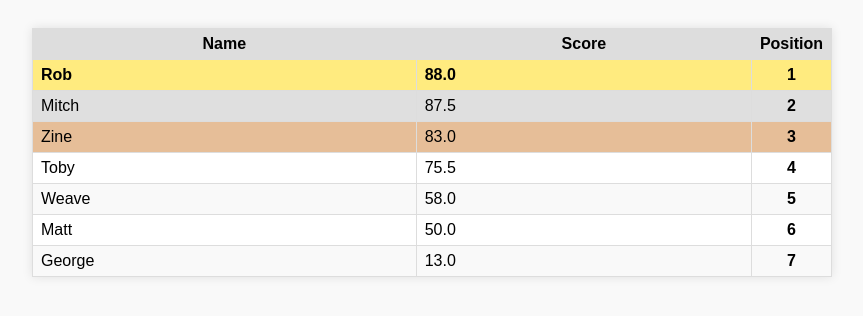
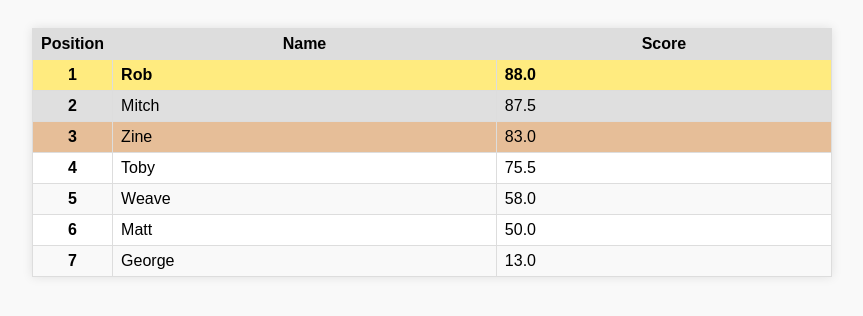
Before and after one commit to OutspokenTitan8/OutspokenTitan8.github.io, a plain HTML site: page htmlleaderboard.html in a window 1280 px wide. Shown: the whole page, without its empty margins (208-1071 px from the left). Drawn offline with Linux system fonts and the light colour scheme.

Commit message:
moved pos column to left

```diff
--- a/htmlleaderboard.html
+++ b/htmlleaderboard.html
@@ -56,14 +56,14 @@
 </head>
 <body>
 <table>
-<tr><th>Name</th><th>Score</th><th>Position</th></tr>
-<tr class="gold"><td>Rob</td><td>88.0</td><td class='pos'>1</td></tr>
-<tr class="silver"><td>Mitch</td><td>87.5</td><td class='pos'>2</td></tr>
-<tr class="bronze"><td>Zine</td><td>83.0</td><td class='pos'>3</td></tr>
-<tr ><td>Toby</td><td>75.5</td><td class='pos'>4</td></tr>
-<tr ><td>Weave</td><td>58.0</td><td class='pos'>5</td></tr>
-<tr ><td>Matt</td><td>50.0</td><td class='pos'>6</td></tr>
-<tr ><td>George</td><td>13.0</td><td class='pos'>7</td></tr>
+<tr><th>Position</th><th>Name</th><th>Score</th></tr>
+<tr class="gold"><td class='pos'>1</td><td>Rob</td><td>88.0</td></tr>
+<tr class="silver"><td class='pos'>2</td><td>Mitch</td><td>87.5</td></tr>
+<tr class="bronze"><td class='pos'>3</td><td>Zine</td><td>83.0</td></tr>
+<tr ><td class='pos'>4</td><td>Toby</td><td>75.5</td></tr>
+<tr ><td class='pos'>5</td><td>Weave</td><td>58.0</td></tr>
+<tr ><td class='pos'>6</td><td>Matt</td><td>50.0</td></tr>
+<tr ><td class='pos'>7</td><td>George</td><td>13.0</td></tr>
 </table>
 </body>
 </html>
```
Also changed, not shown: leaderboard_wrapper.html (+1 -1 lines).
